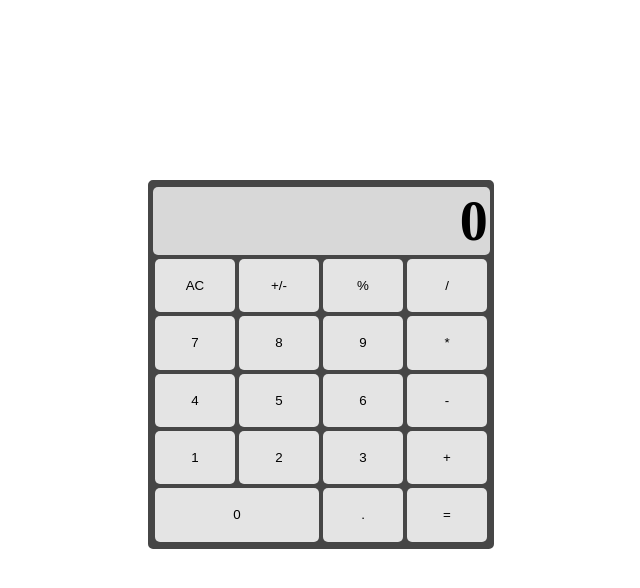
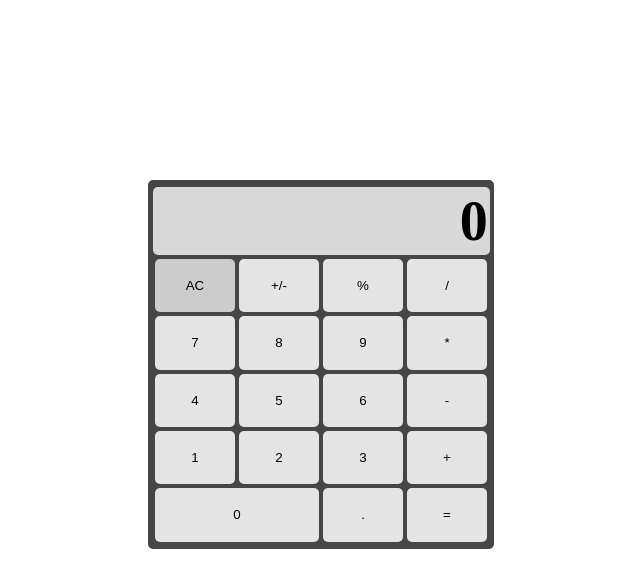
Before and after one commit to ncesare/calculator, a plain HTML site: page index.html in a window 1280 px wide. In both pictures the pointer is over the button "AC". Shown: the whole page, without its empty margins (319-959 px from the left). Drawn offline with Linux system fonts and the light colour scheme.

Commit message:
Added over effect to buttons

```diff
--- a/styles.css
+++ b/styles.css
@@ -26,6 +26,10 @@ button {
     margin: 2px;
 }
 
+button:hover {
+    background-color: rgb(204, 204, 204);
+}
+
 #display-box {
     width: 99%;
     height: max-content;
```
